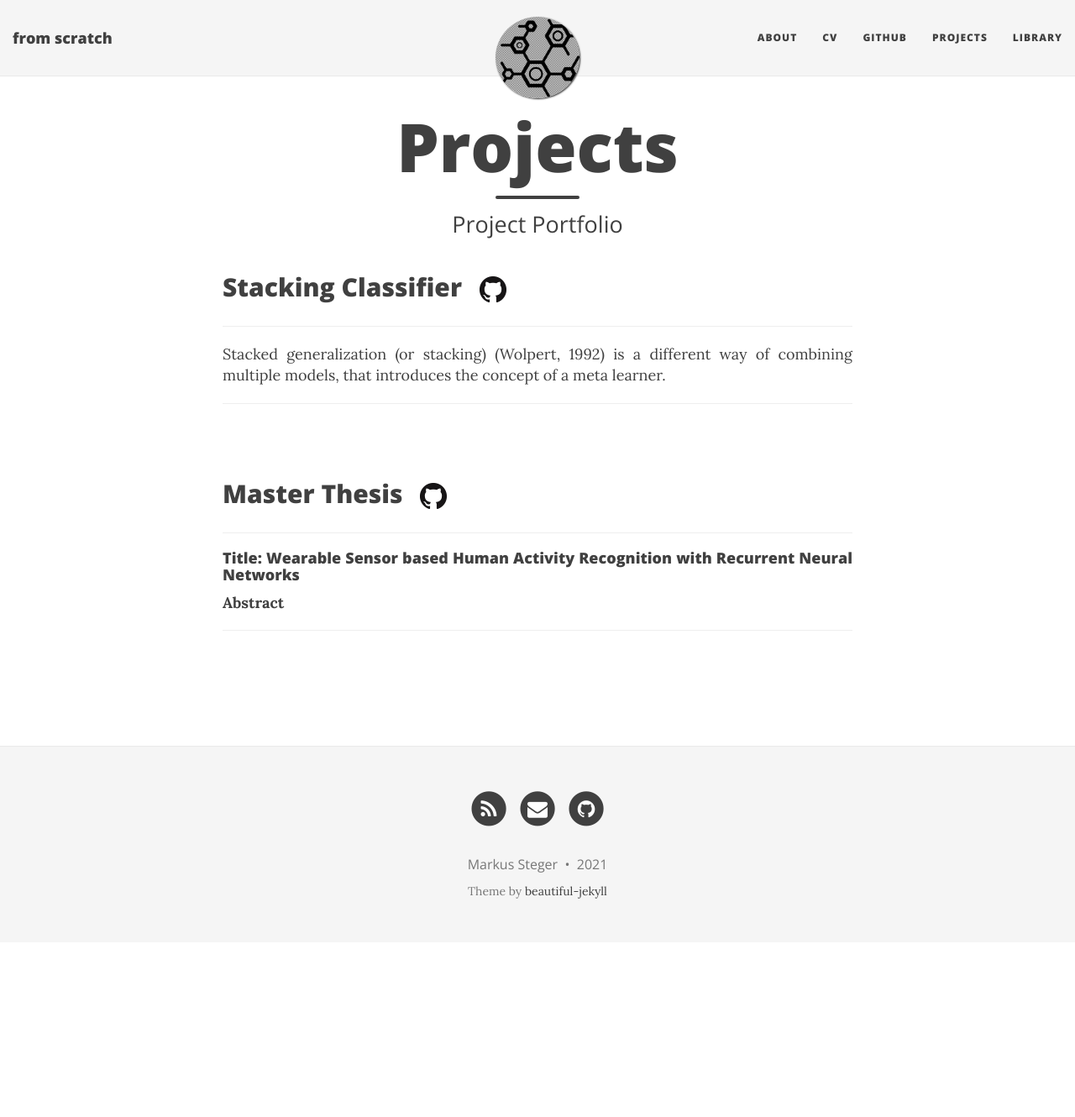
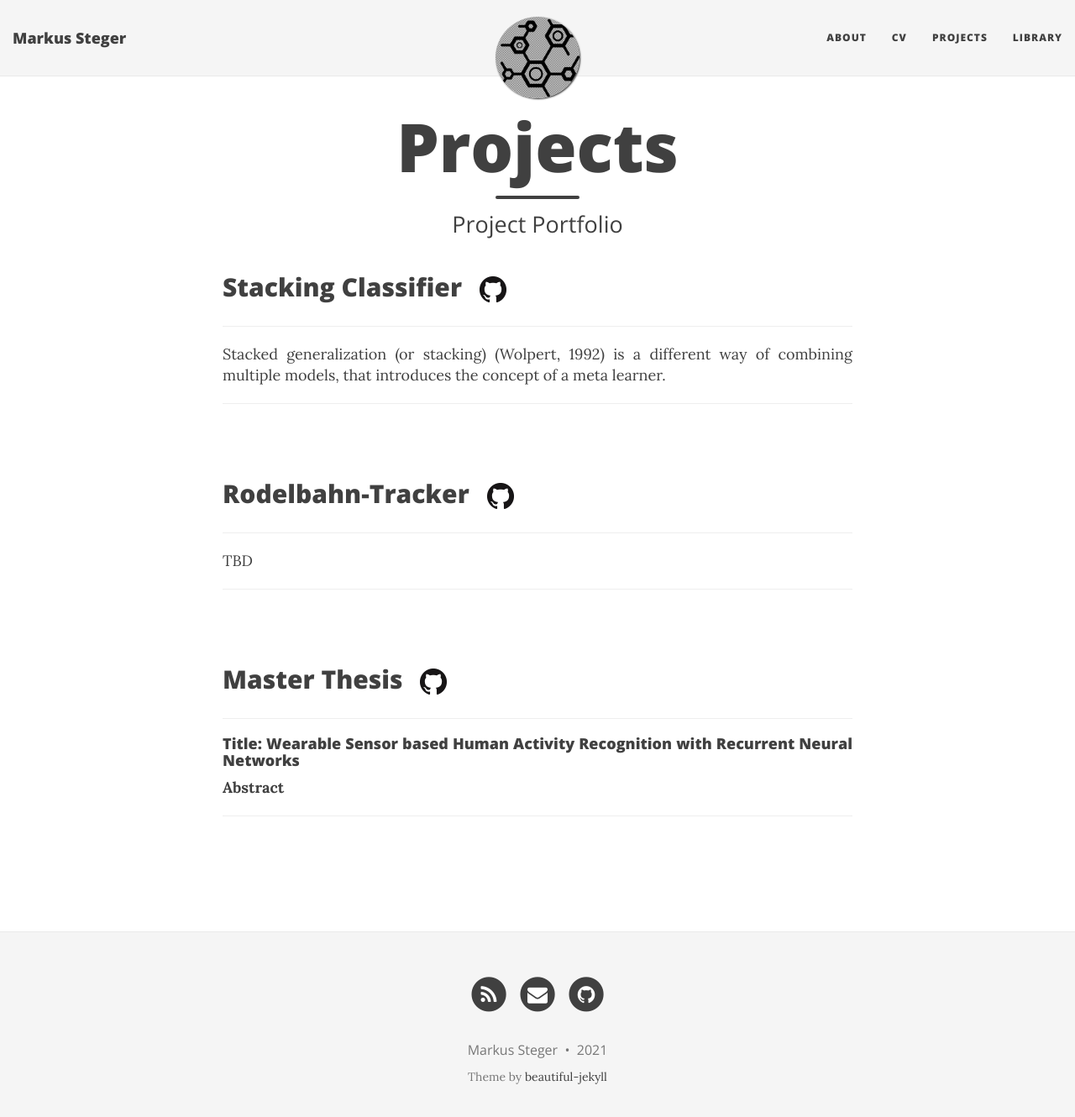
Before and after one commit to stgrmks/stgrmks.github.io, a Jekyll site: the page built from projects.md, in a window 1280 px wide and 1343 px high. Shown: the top 1330 px of the window at 84% size. Built offline with Jekyll 4.4.1, drawn with Linux system fonts in a browser that asks for light colours; nearby versions of some CDN libraries.

Commit message:
updating...

```diff
--- a/_config.yml
+++ b/_config.yml
@@ -14,10 +14,10 @@ baseurl: ""
 # Of course don't forget to change the username and projectname to YOUR username and project
 
 # Name of website
-title: from scratch
+title: Markus Steger
 
 # Short description of your site
-description: Random Stuff. Personal Library.
+description: Personal Site. Random Stuff. Personal Library.
 
 # --- Navigation bar options --- #
 
@@ -25,7 +25,6 @@ description: Random Stuff. Personal Library.
 navbar-links:
   About: "about"
   CV: "https://drive.google.com/open?id=13sTYaYNADp6JokkAdAheEE7KTuH7YqP-"
-  GitHub: "https://github.com/stgrmks"
   Projects: "projects"
   Library: "library"
   # Resources:
--- a/projects.md
+++ b/projects.md
@@ -24,6 +24,13 @@ Although an attractive idea, it is less widely used than bagging and boosting. U
 </details>
 ---
 <br>
+## Rodelbahn-Tracker <a href="https://github.com/stgrmks/Rodelbahn-Tracker" class="btn">![View on GitHub](/img/GitHub-Mark-32px.png "View on GitHub")</a>
+---
+<details>
+<summary>TBD</summary>
+</details>
+---
+<br>
 ## Master Thesis <a href="https://github.com/stgrmks/Master-thesis" class="btn">![View on GitHub](/img/GitHub-Mark-32px.png "View on GitHub")</a>
 ---
 #### Title: Wearable Sensor based Human Activity Recognition with Recurrent Neural Networks
```
Also changed, not shown: about.md (+2 -2 lines).
